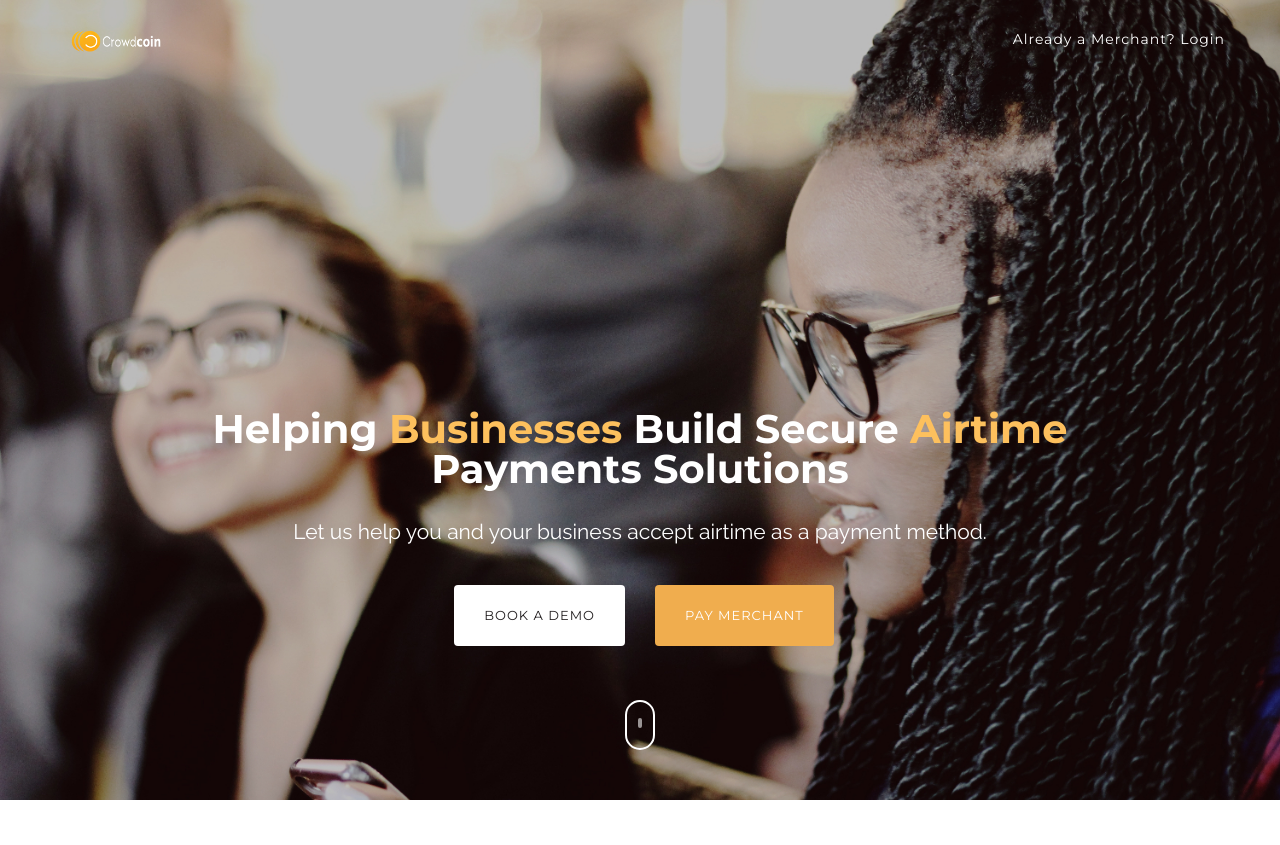
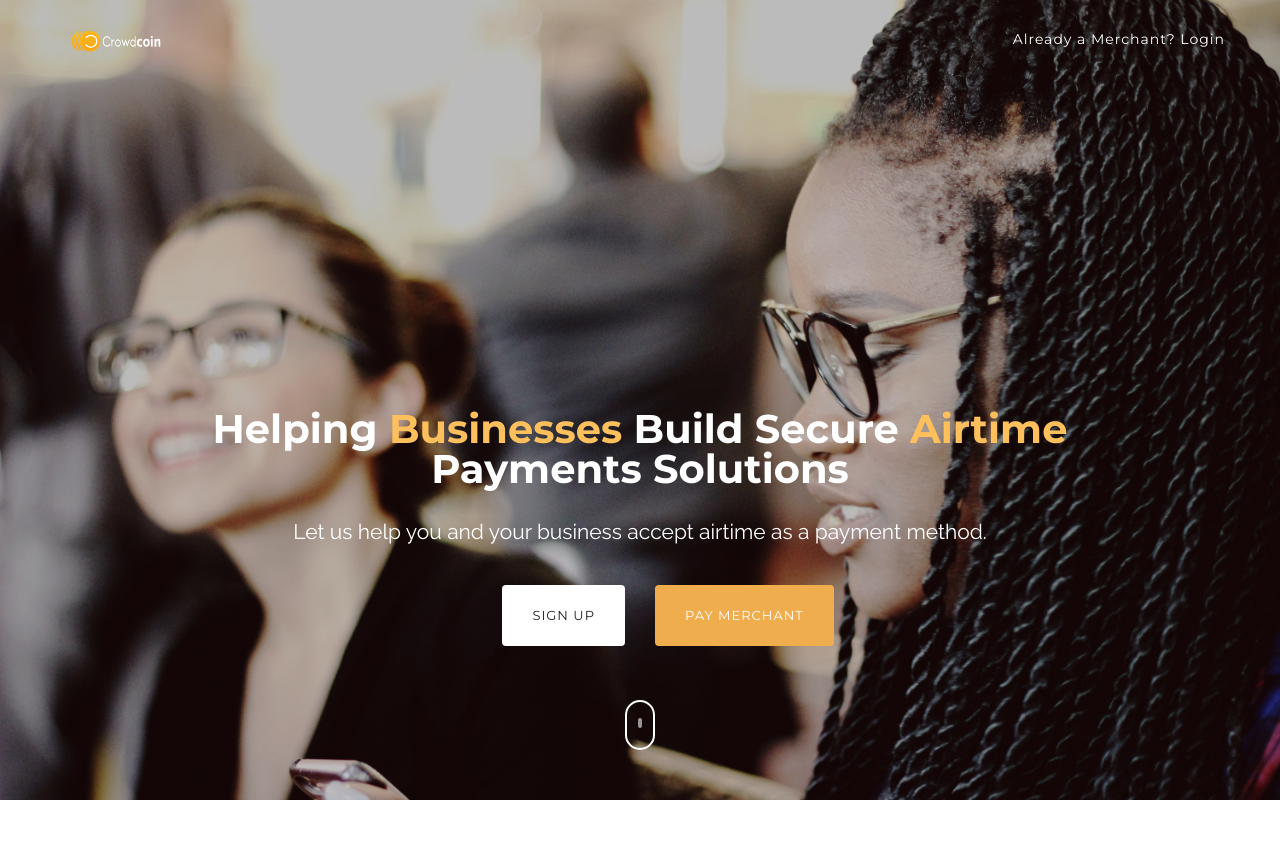
Before and after one commit to KearabiloeAndCompany/crowdcoin-website, a Django app: template templates/landing.html in a window 1280 px wide. Shown: the top 845 px of the page. Run offline with Django 3.2, Linux system fonts and the light colour scheme; the template is opened without the code that fills it, so the values that code supplies are empty; some libraries are stand-ins or nearby versions; some web fonts are replaced.

Commit message:
Updated call to action

```diff
--- a/templates/landing.html
+++ b/templates/landing.html
@@ -15,7 +15,7 @@
         </div>
         <div class="navbar-collapse collapse">
           <ul class="nav navbar-nav navbar-right">
-            <li><a href="http://dashboard.crowdcoin.co.za/signup" target="_parent">Book A Demo</a></li>
+            <li><a href="http://dashboard.crowdcoin.co.za/signup" target="_parent">Sign Up</a></li>
             <li><a href="#pay-merchant" class="scroll">Pay Merchant</a></li>
             <li><a href="#be-the-first" class="scroll">Benefits</a></li>
             <li><a href="#pricing" class="scroll">Pricing</a></li>
@@ -48,7 +48,7 @@
               <div class="col-md-8 col-md-offset-2 col-sm-10 col-sm-offset-1">
                 <div class="row">
                   <div class="col-xs-6 text-right wow fadeInUp" data-wow-delay="1s">
-                    <a href="http://dashboard.crowdcoin.co.za/signup" target="_parent" class="btn btn-secondary btn-lg ">Book a Demo</a>
+                    <a href="http://dashboard.crowdcoin.co.za/signup" target="_parent" class="btn btn-secondary btn-lg ">Sign Up</a>
                   </div>
                   <div class="col-xs-6 text-left wow fadeInUp" data-wow-delay="1.4s">
                     <a href="#pay-merchant" class="btn btn-warning btn-lg scroll">Pay Merchant</a>
```
